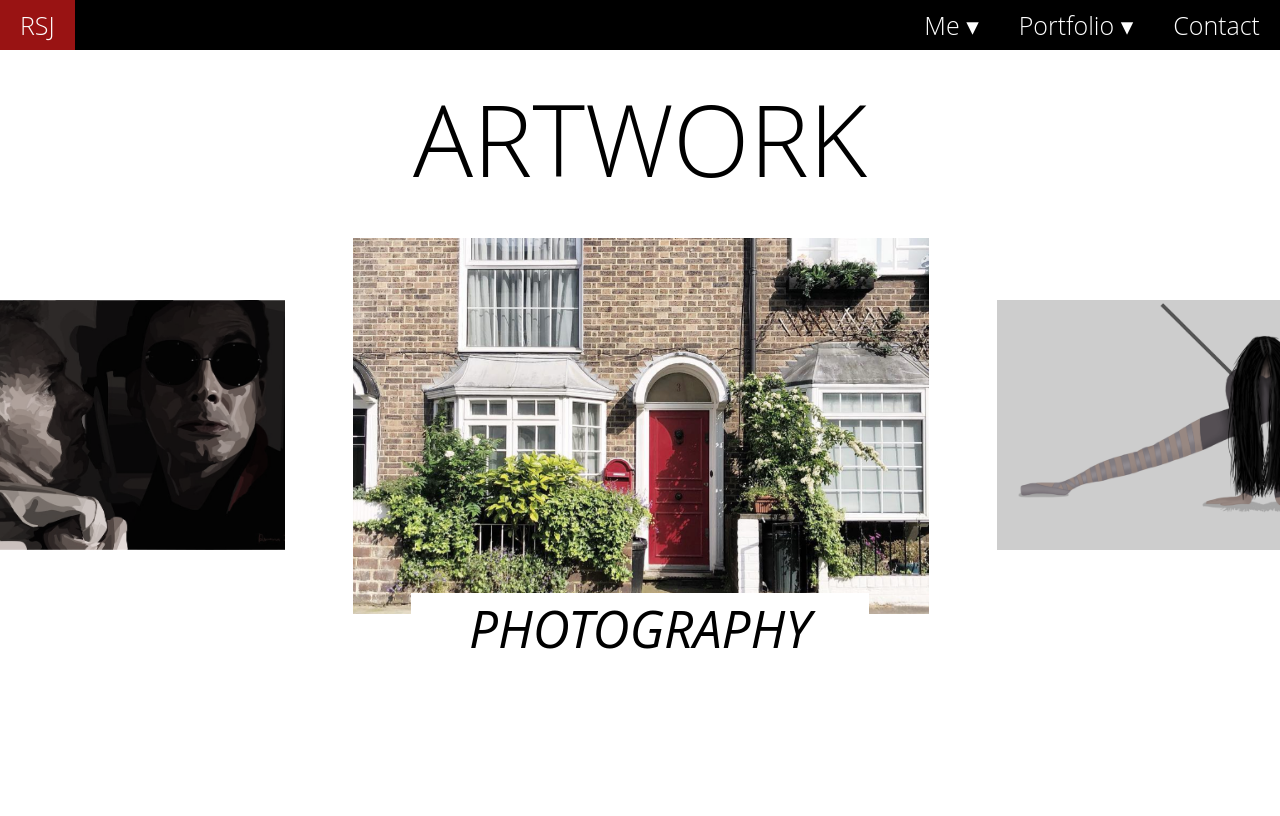
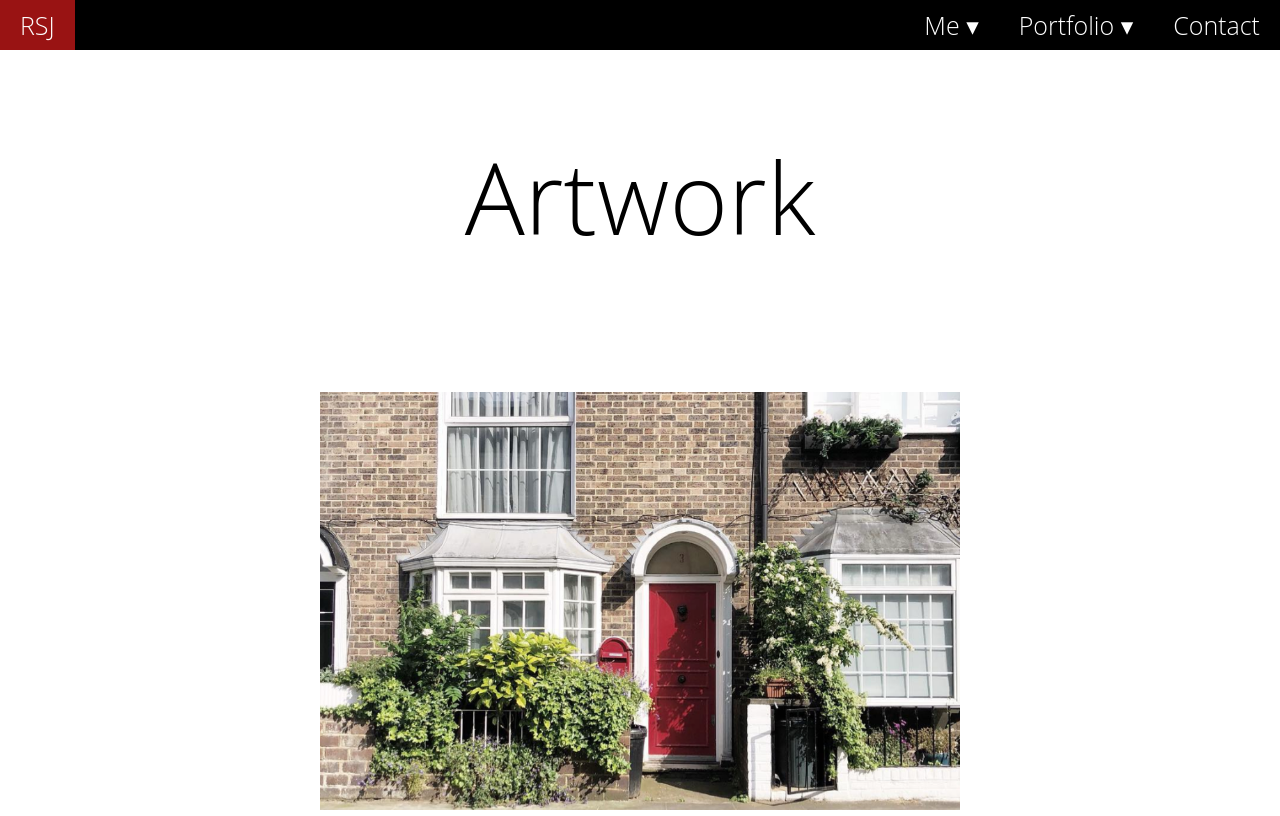
Before and after one commit to raveenajain/raveenajain.github.io, a plain HTML site: page artwork.html in a window 1280 px wide. Shown: the top 816 px of the page. Drawn offline with Linux system fonts and the light colour scheme; a web font is replaced by a local one.

Commit message:
Revert "vertical list for artwork, projects"
This reverts commit 2d7007d60f3bd38e9d6a8728aad32e5833d9f7f9.

```diff
--- a/artwork.html
+++ b/artwork.html
@@ -29,85 +29,57 @@
   <body>
     <!-- title of page -->
     <div class="title">
-      ARTWORK
+      Artwork
     </div>
+
     <center>
-      <div class="img-list">
-        <img class="portfolio-img" id="zero" onclick="swapImg(0)">
-        <img class="portfolio-img" id="one" onclick="swapImg(1)">
-        <img class="portfolio-img" id="two" onclick="swapImg(2)">
-      <div id="subtext"></div>
+      <div class="thumbnails">
+        <a href="https://rsj-art.tumblr.com/tagged/photography" target=”_blank”
+          onmouseover="greyscale(0)" onmouseout="removeGrey(0)">
+          <img class="portfolio-img" src="images/photography.png"
+            alt="cropped brick house in london with white windows, some foliage, and a red door">
+          <div class="subtext portfolio-subtext">Photography</div>
+        </a>
+      </div>
+      <div class="thumbnails">
+        <a href="https://rsj-art.tumblr.com/tagged/portrait" target=”_blank”
+          onmouseover="greyscale(1)" onmouseout="removeGrey(1)">
+          <img class="portfolio-img" src="images/vectors.png"
+            alt="vectorized portrait of aziraphale and crowley from good omens">
+          <div class="subtext portfolio-subtext">Portraits</div>
+        </a>
+      </div>
+      <a href="https://rsj-art.tumblr.com/tagged/coursework" target=”_blank”
+        onmouseover="greyscale(2)" onmouseout="removeGrey(2)">
+        <div class="thumbnails">
+          <img class="portfolio-img" src="images/coursework.png"
+            alt="photoshop drawing of a girl in a purple leotard and point shoes leaning foward with long black hair covering her face">
+          <div class="subtext portfolio-subtext">Coursework</div>
+        </a>
       </div>
     </center>
 
   </body>
 
   <script>
-    var arryImg = ["images/vectors.png", "images/photography.png", "images/coursework.png"];
-    var arryText = ["PORTRAITS", "PHOTOGRAPHY", "COURSEWORK"];
-    // images in order
-    window.onload =  function() {
-      document.getElementById("zero").src = arryImg[0];
-      document.getElementById("one").src = arryImg[1];
-      document.getElementById("two").src = arryImg[2];
-      document.getElementById("subtext").innerHTML = arryText[1];
-
-      // image text background
-      document.getElementById("subtext").style.width =
-        document.getElementById("subtext").innerHTML.length * 3.25 + 'vw';
-    }
-
-    function swapImg(index) {
-      var a0 = arryImg[0];
-      var a1 = arryImg[1];
-      var a2 = arryImg[2];
-      var at0 = arryText[0];
-      var at1 = arryText[1];
-      var at2 = arryText[2];
-      var o = document.getElementById("one").src;
-      if (index == 1) {
-        if (o.includes("vectors")) {
-          window.open("https://rsj-art.tumblr.com/tagged/portrait", "_blank");
-        } else if (o.includes("photography")) {
-          window.open("https://rsj-art.tumblr.com/tagged/photography", "_blank");
-        } else if (o.includes("coursework")) {
-          window.open("https://rsj-art.tumblr.com/tagged/coursework", "_blank");
-        }
-      } else if (index == 0) {
-        document.getElementById("two").src = arryImg[1];
-        document.getElementById("zero").src = arryImg[2];
-        document.getElementById("one").src = arryImg[0];
-        arryImg[0] = a2;
-        arryImg[1] = a0;
-        arryImg[2] = a1;
-        arryText[0] = at2;
-        arryText[1] = at0;
-        arryText[2] = at1;
-      } else if (index == 2) {
-        document.getElementById("two").src = arryImg[0];
-        document.getElementById("zero").src = arryImg[1];
-        document.getElementById("one").src = arryImg[2];
-        arryImg[0] = a1;
-        arryImg[1] = a2;
-        arryImg[2] = a0;
-        arryText[0] = at1;
-        arryText[1] = at2;
-        arryText[2] = at0;
-      }
-      document.getElementById("subtext").innerHTML = arryText[1];
-      document.getElementById("subtext").style.width =
-        document.getElementById("subtext").innerHTML.length * 3.25 + 'vw';
-    }
-
     function getMinWidth(item) {
       var drops = document.getElementsByClassName("dropHover");
       var w = drops[item].clientWidth;
       document.querySelectorAll(".dropdown")[item].style.minWidth = w + 'px';
     }
 
+    function greyscale(index) {
+      document.querySelectorAll(".portfolio-img")[index].classList.add("img-darken");
+      document.querySelectorAll(".portfolio-subtext")[index].style.opacity = "1.0";
+    }
+
+    function removeGrey(index) {
+      document.querySelectorAll(".portfolio-img")[index].classList.remove("img-darken");
+      document.querySelectorAll(".portfolio-subtext")[index].style.opacity = "0.0";
+    }
+
   </script>
 
 </html>
 
-<!-- helpful sources: https://codepen.io/codewithJahid/pen/JRPvBj,
-https://stackoverflow.com/questions/5206140/horizontally-scrolling-list-of-images -->
+<!-- helpful sources: https://codepen.io/codewithJahid/pen/JRPvBj -->
--- a/style.css
+++ b/style.css
@@ -30,7 +30,7 @@ body, html {
 }
 
 /* title text at top of pages */
-.main-title {
+.title {
   text-align: center;
   color: black;
   font-family: var(--font-cour);
@@ -170,52 +170,39 @@ body, html {
   background-size: cover;
 }
 
-/* ARTWORK/PROJECT SPECIFIC ONLY */
-.img-list {
-  white-space: nowrap;
-  overflow-x: hidden;
-  cursor: pointer;
+/* hovering over images */
+.img-darken {
+  -webkit-transition: all .4s ease-in-out;
+  filter: grayscale(100%) brightness(60%);
 }
 
-#zero {
-  margin-left: -7.75%;
-  filter: grayscale(75%);
-  width: 30%;
-  margin-bottom: 5%;
+.subtext {
+  position: absolute;
+  color: white;
+  font-family: var(--font-cour);
+  font-style: italic;
+  text-decoration: none;
+  opacity: 0.0;
+  cursor: pointer;
+  z-index: 2;
 }
-#one {
-  width: 45%;
-}
-#two {
-  filter: grayscale(75%);
-  width: 30%;
-  margin-bottom: 5%;
+
+/* ARTWORK/PROJECT SPECIFIC ONLY */
+.thumbnails {
+  text-align: center;
+  position: relative;
+  padding-bottom: 5%;
 }
 
 .portfolio-img {
-  margin-right: 5%;
+  height: 50%;
+  width: 50%;
 }
-
-.title {
-  text-align: center;
-  color: black;
-  font-family: var(--font-cour);
-  font-size: 100px;
-  font-weight: lighter;
-  padding-top: 5.5%;
-  padding-bottom: 2.5%;
-  position: relative;
-}
-
-#subtext {
-  color: black;
-  font-family: var(--font-cour);
-  font-style: italic;
-  text-decoration: none;
-  font-size: 4vw;
-  margin-top: -2%;
-  position: relative;
-  background-color: white;
+.portfolio-subtext {
+  top: 50%;
+  left: 50%;
+  transform: translate(-50%, -50%);
+  font-size: 500%;
 }
 
 /* UI CHALLENGE SPECIFIC ONLY */
@@ -285,19 +272,6 @@ body, html {
 .ui-subtext {
   text-align: center;
   font-size: 350%;
-  position: absolute;
-  color: white;
-  font-family: var(--font-cour);
-  font-style: italic;
-  text-decoration: none;
-  opacity: 0.0;
-  cursor: pointer;
-  z-index: 2;
-}
-
-.img-darken {
-  -webkit-transition: all .4s ease-in-out;
-  filter: grayscale(100%) brightness(60%);
 }
 
 /* resume */
```
Also changed, not shown: index.html (+1 -1 lines), projects.html (+13 -77 lines).
